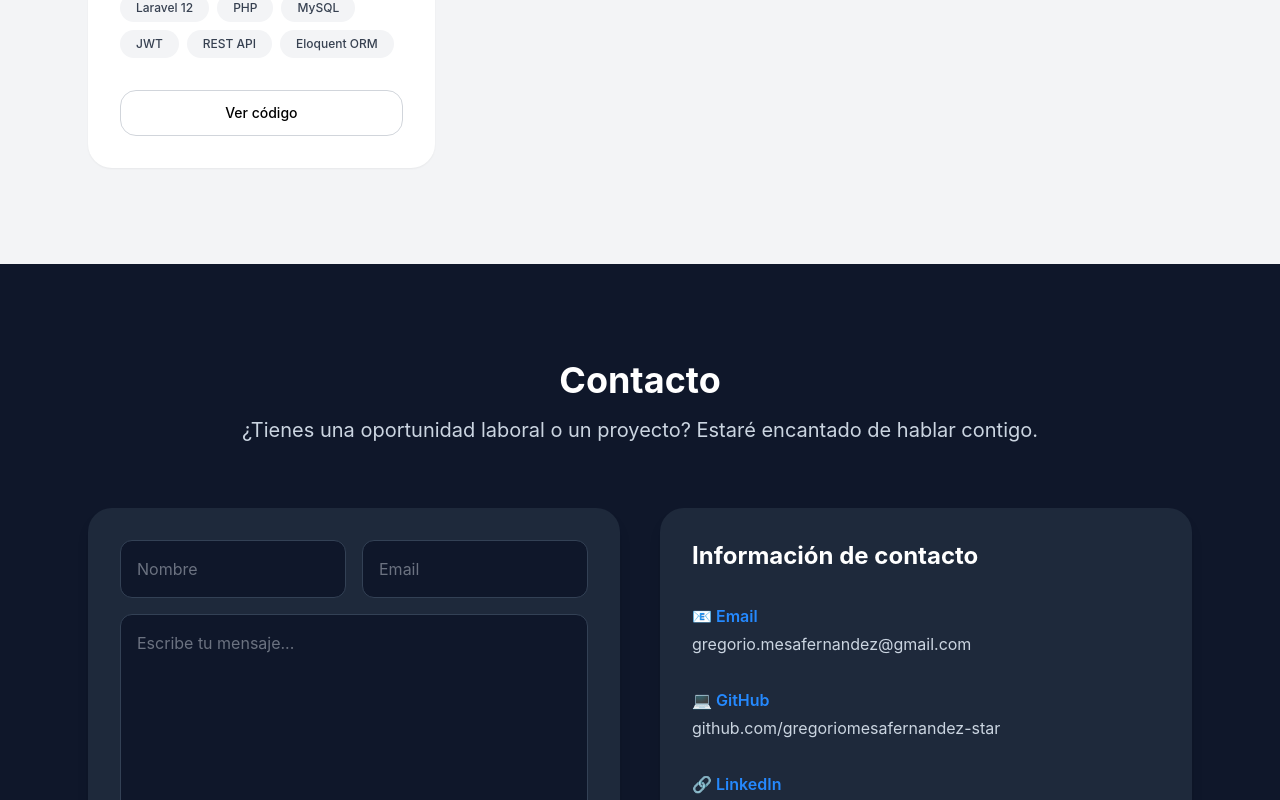
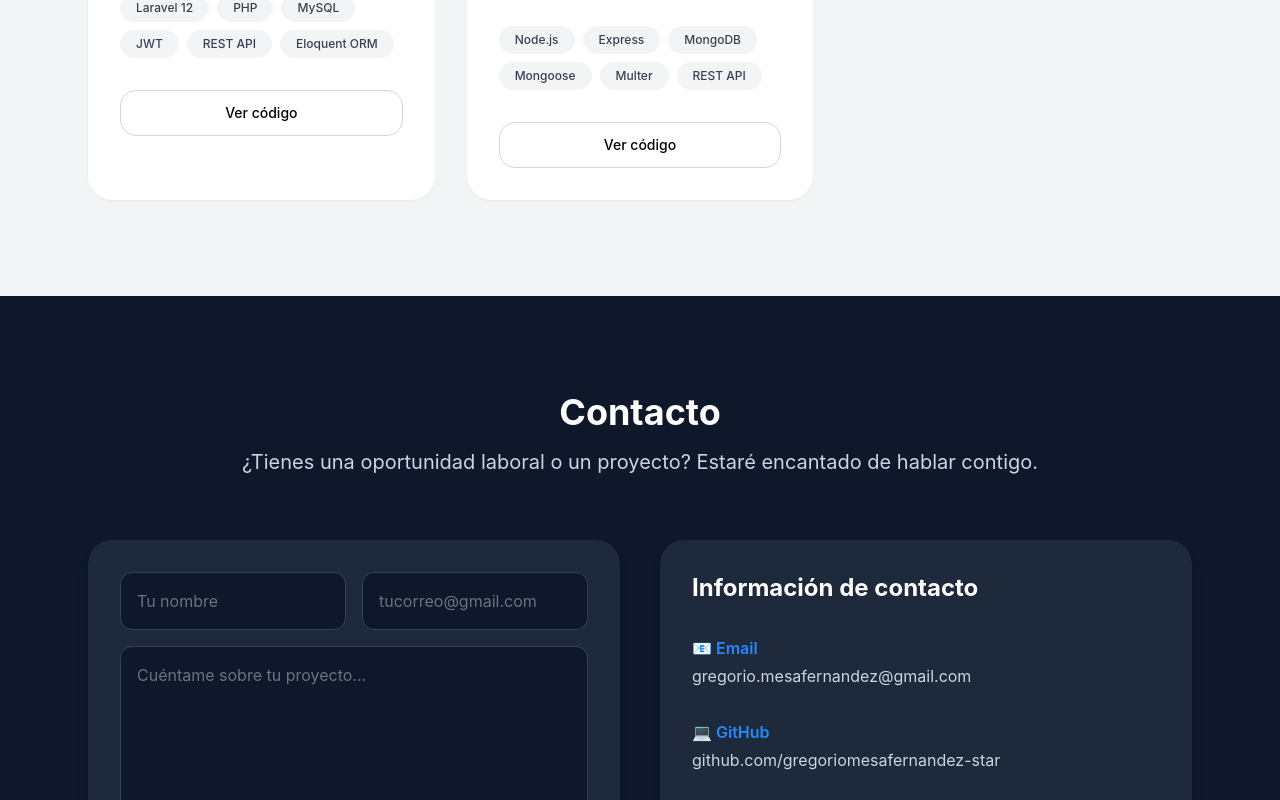
Before and after one commit to gregoriomesafernandez-star/portfolio-nextjs, a Next.js app: page / in a window 1280 px wide. Shown: the part 3080-3880 px from the top of the page. Built offline with nearby package versions, Linux system fonts and the light colour scheme.

Commit message:
Update portfolio and add Node.js API project

```diff
--- a/app/page.tsx
+++ b/app/page.tsx
@@ -279,6 +279,21 @@ export default function Home() {
               ]}
               github="https://github.com/gregoriomesafernandez-star/cars-api-laravel"
             />
+
+            <ProjectCard
+              title="Projects API (Node.js + MongoDB)"
+              description="API REST desarrollada con Node.js, Express y MongoDB que incluye operaciones CRUD completas, gestión de imágenes con Multer y almacenamiento de datos mediante Mongoose."
+              image="/projects/api-node.png"
+              technologies={[
+                "Node.js",
+                "Express",
+                "MongoDB",
+                "Mongoose",
+                "Multer",
+                "REST API"
+              ]}
+              github="https://github.com/gregoriomesafernandez-star/projects-api-node-mongodb"
+            />
           </div>
         </div>
       </section>
@@ -308,7 +323,7 @@ export default function Home() {
                 <input
                   type="text"
                   required
-                  placeholder="Nombre"
+                  placeholder="Tu nombre"
                   name="name"
                   className="w-full px-4 py-4 rounded-xl bg-slate-900 border border-slate-700 focus:outline-none focus:border-blue-500 transition duration-500"
                 />
@@ -316,7 +331,7 @@ export default function Home() {
                 <input
                   type="email"
                   required
-                  placeholder="Email"
+                  placeholder="tucorreo@gmail.com"
                   name="email"
                   className="w-full px-4 py-4 rounded-xl bg-slate-900 border border-slate-700 focus:outline-none focus:border-blue-500 transition duration-500"
                 />
@@ -326,7 +341,7 @@ export default function Home() {
               <textarea
                 rows={8}
                 required
-                placeholder="Escribe tu mensaje..."
+                placeholder="Cuéntame sobre tu proyecto..."
                 name="message"
                 className="w-full px-4 py-4 rounded-xl bg-slate-900 border border-slate-700 focus:outline-none focus:border-blue-500 resize-none transition duration-500"
               ></textarea>
```
Also changed, not shown: public/projects/api-node.png (added).
